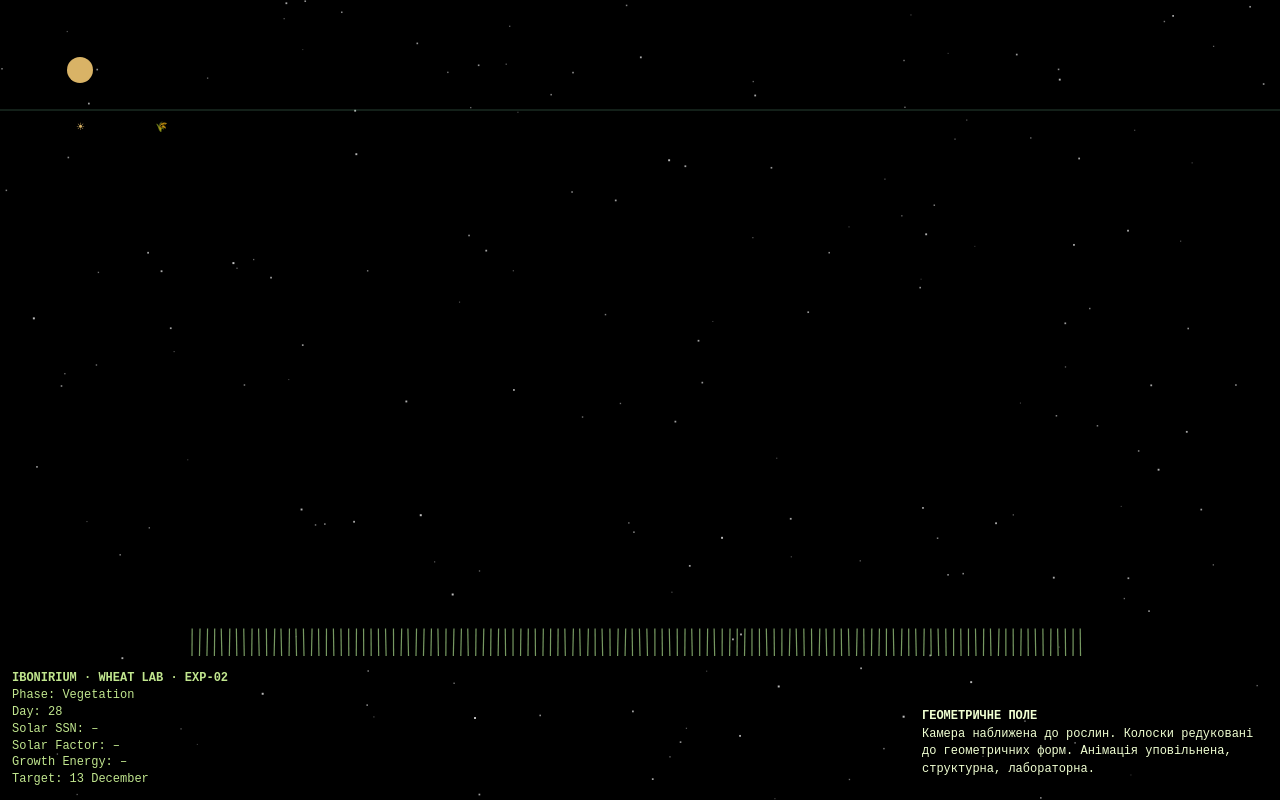
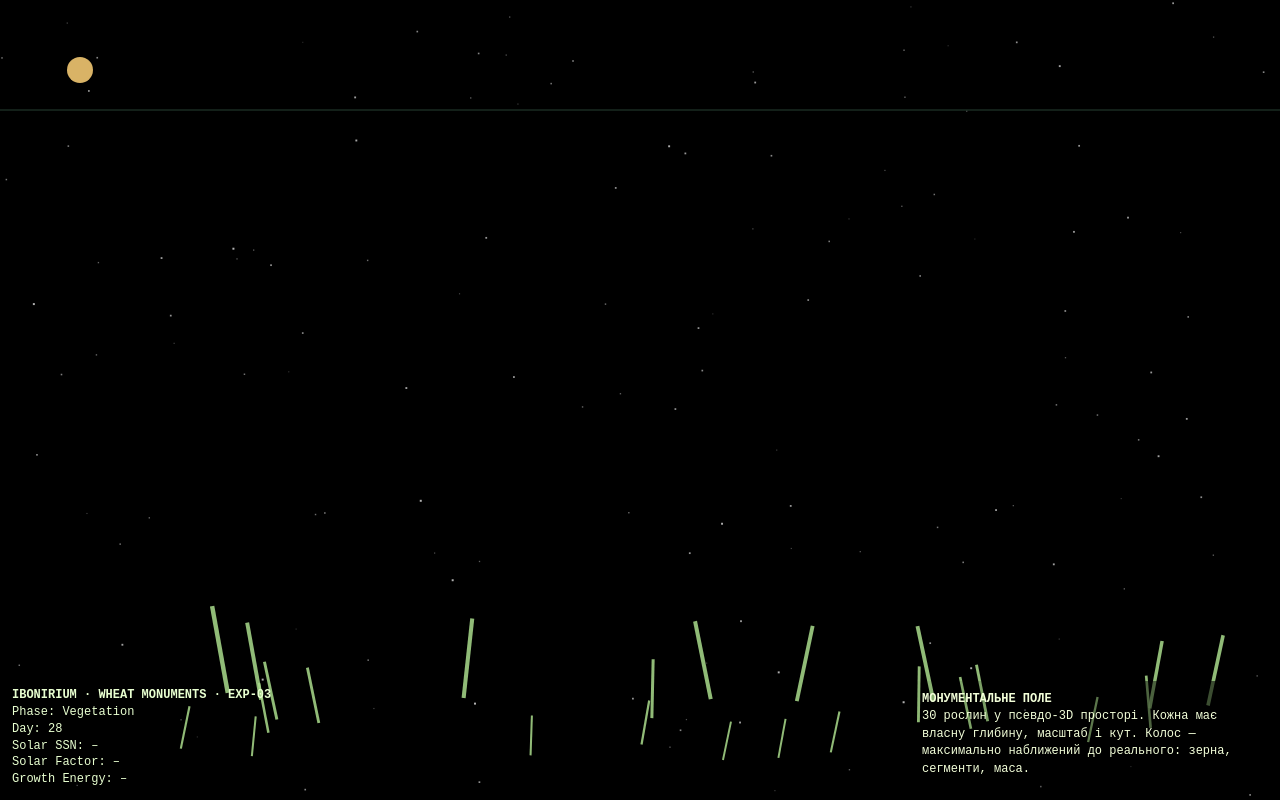
Before and after one commit to lavandaaudit/zeek, a plain HTML site: page index.html in a window 1280 px wide. Drawn offline with Linux system fonts and the light colour scheme; no server answers.

Commit message:
Update index.html

```diff
--- a/index.html
+++ b/index.html
@@ -3,7 +3,7 @@
 <head>
 <meta charset="UTF-8" />
 <meta name="viewport" content="width=device-width, initial-scale=1.0" />
-<title>IBONIRIUM · Wheat Terrarium · EXP-02</title>
+<title>IBONIRIUM · WHEAT MONUMENTS · EXP-03</title>
 
 <style>
 * { margin:0; padding:0; box-sizing:border-box; }
@@ -18,10 +18,9 @@ canvas { position:fixed; inset:0; }
   position:fixed;
   bottom:12px; left:12px;
   font-family:monospace;
-  color:#d6ff9e;
+  color:#e8ffd0;
   font-size:12px;
   line-height:1.4;
-  opacity:0.9;
 }
 
 #panel {
@@ -30,9 +29,9 @@ canvas { position:fixed; inset:0; }
   max-width:360px;
   font-family:monospace;
   font-size:12px;
-  color:#f0ffd2;
+  color:#f3ffd9;
   line-height:1.45;
-  background:linear-gradient(to left,rgba(0,0,0,0.65),transparent);
+  background:linear-gradient(to left,rgba(0,0,0,0.7),transparent);
   padding:10px 14px;
 }
 </style>
@@ -44,19 +43,18 @@ canvas { position:fixed; inset:0; }
 <canvas id="sensors"></canvas>
 
 <div id="info">
-<b>IBONIRIUM · WHEAT LAB · EXP-02</b><br>
+<b>IBONIRIUM · WHEAT MONUMENTS · EXP-03</b><br>
 Phase: <span id="phase">Vegetation</span><br>
 Day: <span id="day">–</span><br>
 Solar SSN: <span id="ssn">–</span><br>
 Solar Factor: <span id="sf">–</span><br>
-Growth Energy: <span id="ge">–</span><br>
-Target: 13 December
+Growth Energy: <span id="ge">–</span>
 </div>
 
 <div id="panel">
-<b>ГЕОМЕТРИЧНЕ ПОЛЕ</b><br>
-Камера наближена до рослин. Колоски редуковані до геометричних форм.
-Анімація уповільнена, структурна, лабораторна.
+<b>МОНУМЕНТАЛЬНЕ ПОЛЕ</b><br>
+30 рослин у псевдо-3D просторі. Кожна має власну глибину, масштаб і кут.
+Колос — максимально наближений до реального: зерна, сегменти, маса.
 </div>
 
 <script>
@@ -77,18 +75,15 @@ function resize(){
 addEventListener('resize', resize);
 resize();
 
-/* ===== STAR FIELD ===== */
-const stars = Array.from({length:180},()=>({
-  x:Math.random(), y:Math.random(), z:Math.random()
-}));
-
+/* ===== STARS ===== */
+const stars = Array.from({length:140},()=>({x:Math.random(),y:Math.random(),z:Math.random()}));
 function drawStars(){
   sctx.clearRect(0,0,starCanvas.width,starCanvas.height);
   stars.forEach(st=>{
-    st.y += 0.00015*(1+st.z);
+    st.y+=0.00012*(1+st.z);
     if(st.y>1) st.y=0;
-    sctx.globalAlpha = 0.25 + st.z*0.5;
-    sctx.fillStyle = "#fff";
+    sctx.globalAlpha=0.2+st.z*0.5;
+    sctx.fillStyle="#fff";
     sctx.fillRect(
       st.x*starCanvas.width,
       st.y*starCanvas.height,
@@ -96,91 +91,102 @@ function drawStars(){
       1+st.z
     );
   });
-  sctx.globalAlpha = 1;
+  sctx.globalAlpha=1;
 }
 
-/* ===== ENV DATA ===== */
-let solarSSN = 0;
-let solarFactor = 1;
-let growthEnergy = 0;
+/* ===== ENV ===== */
+let solarSSN=0, solarFactor=1, growthEnergy=0;
 
-/* ===== GEOMETRIC WHEAT ===== */
+/* ===== PSEUDO-3D WHEAT ===== */
 class Wheat {
-  constructor(x){
-    this.x = x;
+  constructor(){
+    this.x = Math.random()*2-1;     // world X
+    this.z = Math.random();         // depth 0..1
     this.age = 0;
     this.maxAge = 1;
-    this.modules = 6 + Math.floor(Math.random()*4);
     this.phase = Math.random()*Math.PI*2;
   }
 
   grow(){
     this.age += 0.00035 * solarFactor;
-    if(this.age > this.maxAge) this.age = this.maxAge;
+    if(this.age>this.maxAge) this.age=this.maxAge;
+  }
+
+  project(){
+    const depth = 0.3 + this.z*0.7;
+    const scale = 1.4 / depth;
+    return {
+      x: innerWidth/2 + this.x * innerWidth*0.25 * scale,
+      baseY: innerHeight*0.8 + depth*120,
+      scale
+    };
   }
 
   draw(){
-    const baseY = fieldCanvas.height*0.82;
-    const height = this.age * 260 * solarFactor;
-
-    const sway =
-      Math.sin(Date.now()*0.0006 + this.phase) *
-      6 * this.age;
-
-    let x = this.x;
-    let y = baseY;
+    const p = this.project();
+    const sway = Math.sin(Date.now()*0.0005 + this.phase) * 6 * p.scale;
+    const height = this.age * 260 * solarFactor * p.scale;
 
     // stem
-    fctx.strokeStyle = 'rgba(170,220,140,0.7)';
-    fctx.lineWidth = 1.2;
+    fctx.strokeStyle='rgba(170,220,140,0.85)';
+    fctx.lineWidth=1.4*p.scale;
     fctx.beginPath();
-    fctx.moveTo(x, y);
-    fctx.lineTo(x+sway, y-height);
+    fctx.moveTo(p.x, p.baseY);
+    fctx.lineTo(p.x+sway, p.baseY-height);
     fctx.stroke();
 
-    // geometric ear (modules)
-    if(this.age > 0.5){
-      const mH = height*0.45;
-      const step = mH / this.modules;
+    // ear (realistic)
+    if(this.age>0.55){
+      const earLen = height*0.35;
+      const grains = 14;
+      for(let i=0;i<grains;i++){
+        const t = i/grains;
+        const y = p.baseY-height + t*earLen;
+        const w = (1-t)*8*p.scale;
 
-      for(let i=0;i<this.modules;i++){
-        const py = y-height + i*step;
-        const w = 6 + i*0.6;
+        fctx.fillStyle=`rgba(230,210,150,${0.9-t*0.6})`;
+        fctx.beginPath();
+        fctx.ellipse(
+          p.x+sway,
+          y,
+          w,
+          w*0.5,
+          0,
+          0,
+          Math.PI*2
+        );
+        fctx.fill();
 
-        fctx.strokeStyle = `rgba(230,210,150,${0.85 - i*0.05})`;
+        // grain sides
         fctx.beginPath();
-        fctx.moveTo(x+sway-w, py);
-        fctx.lineTo(x+sway, py-step*0.6);
-        fctx.lineTo(x+sway+w, py);
-        fctx.stroke();
+        fctx.ellipse(p.x+sway-w*0.9,y,w*0.6,w*0.35,0,0,Math.PI*2);
+        fctx.ellipse(p.x+sway+w*0.9,y,w*0.6,w*0.35,0,0,Math.PI*2);
+        fctx.fill();
       }
     }
   }
 }
 
-/* ===== FIELD (CAMERA CLOSER) ===== */
-const wheatField = Array.from({length:120},(_,i)=>
-  new Wheat(innerWidth*0.15 + (i/120)*innerWidth*0.7)
-);
+/* ===== FIELD ===== */
+const wheat = Array.from({length:30},()=>new Wheat())
+  .sort((a,b)=>b.z-a.z);
 
-/* ===== NOAA SOLAR API ===== */
+/* ===== NOAA ===== */
 async function updateSolar(){
   try{
     const r = await fetch(
       'https://services.swpc.noaa.gov/json/solar-cycle/predicted-solar-cycle.json'
     );
     const d = await r.json();
-    const last = d[d.length-1];
-    solarSSN = last.predicted_ssn;
-    solarFactor = Math.min(3, 0.6 + solarSSN/120);
-    growthEnergy = solarFactor * (0.7 + Math.random()*0.3);
+    const l = d[d.length-1];
+    solarSSN = l.predicted_ssn;
+    solarFactor = Math.min(3,0.6+solarSSN/120);
+    growthEnergy = solarFactor*(0.7+Math.random()*0.3);
 
-    ssn.textContent = solarSSN.toFixed(1);
-    sf.textContent = solarFactor.toFixed(2);
-    ge.textContent = growthEnergy.toFixed(2);
-  }catch(e){
-    solarFactor = 1;
-  }
+    ssn.textContent=solarSSN.toFixed(1);
+    sf.textContent=solarFactor.toFixed(2);
+    ge.textContent=growthEnergy.toFixed(2);
+  }catch(e){}
 }
 updateSolar();
 setInterval(updateSolar,1800000);
@@ -188,40 +194,26 @@ setInterval(updateSolar,1800000);
 /* ===== SENSORS ===== */
 function drawSensors(){
   scx.clearRect(0,0,sensorCanvas.width,sensorCanvas.height);
-  const baseY = 110;
+  const y=110;
 
   scx.strokeStyle='rgba(150,255,200,0.25)';
-  scx.beginPath();
-  scx.moveTo(0,baseY);
-  scx.lineTo(sensorCanvas.width,baseY);
-  scx.stroke();
+  scx.beginPath(); scx.moveTo(0,y); scx.lineTo(sensorCanvas.width,y); scx.stroke();
 
   scx.fillStyle='rgba(255,210,120,0.85)';
-  scx.beginPath();
-  scx.arc(80, baseY-40, 10+solarFactor*3, 0, Math.PI*2);
-  scx.fill();
-  scx.fillText('☀', 76, baseY+20);
+  scx.beginPath(); scx.arc(80,y-40,10+solarFactor*3,0,Math.PI*2); scx.fill();
 
   scx.strokeStyle='rgba(180,240,150,0.9)';
-  scx.beginPath();
-  scx.moveTo(160, baseY);
-  scx.lineTo(160, baseY-growthEnergy*28);
-  scx.stroke();
-  scx.fillText('🌾', 155, baseY+20);
+  scx.beginPath(); scx.moveTo(160,y); scx.lineTo(160,y-growthEnergy*28); scx.stroke();
 }
 
 /* ===== TIME ===== */
-const START_DATE = new Date('2026-01-01');
-const STOP_DATE  = new Date('2026-12-13');
-
+const START_DATE=new Date('2026-01-01');
+const STOP_DATE=new Date('2026-12-13');
 function updateDay(){
-  const now = new Date();
-  const day = Math.floor((now-START_DATE)/(1000*60*60*24));
-  dayEl.textContent = day>=0?day:0;
-  phase.textContent = now<STOP_DATE ? 'Vegetation' : 'Final';
+  const now=new Date();
+  day.textContent=Math.max(0,Math.floor((now-START_DATE)/86400000));
+  phase.textContent=now<STOP_DATE?'Vegetation':'Final';
 }
-const dayEl = document.getElementById('day');
-const phase = document.getElementById('phase');
 updateDay();
 setInterval(updateDay,60000);
 
@@ -232,10 +224,7 @@ function loop(){
 
   if(new Date()<STOP_DATE){
     fctx.clearRect(0,0,fieldCanvas.width,fieldCanvas.height);
-    wheatField.forEach(w=>{
-      w.grow();
-      w.draw();
-    });
+    wheat.forEach(w=>{ w.grow(); w.draw(); });
   }
   requestAnimationFrame(loop);
 }
```
